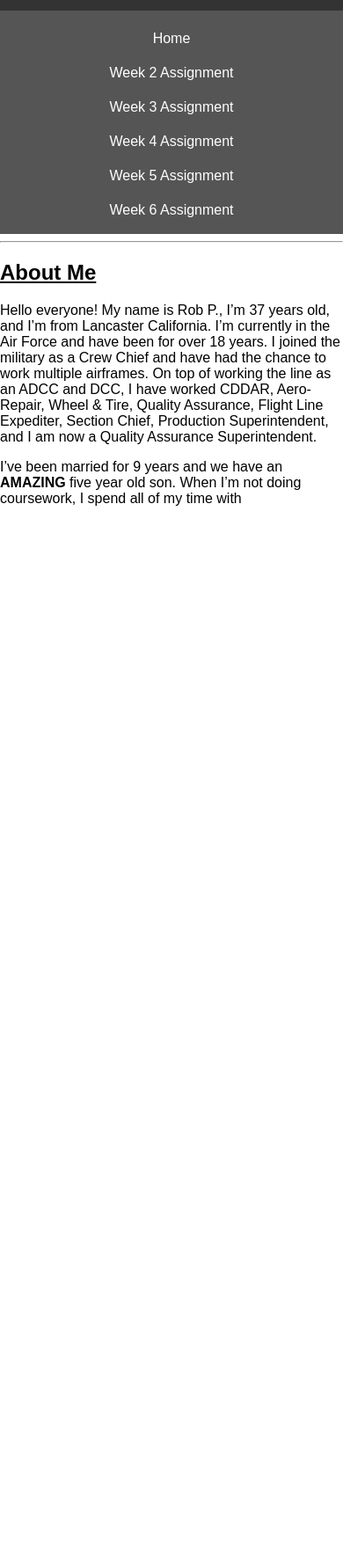
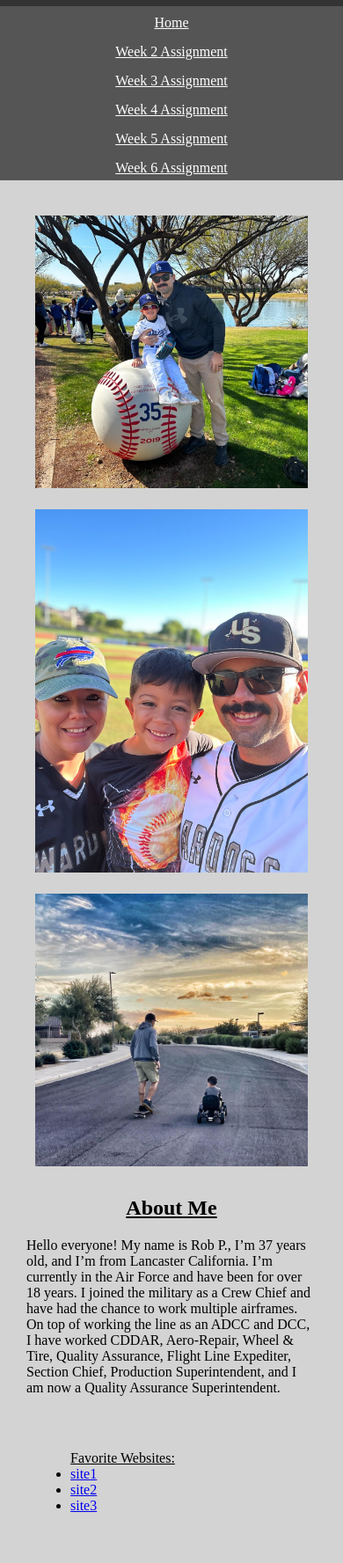
Before and after one commit to Rob-Pulido/Rob-Pulido.github.io, a plain HTML site: page index.html in a window 390 px wide. Shown: the part 115-1892 px from the top of the page at 88% size. Before the commit the page ends 844 px from the top, so only its background shows below. Drawn offline with Linux system fonts and the light colour scheme.

Commit message:
Assignment2(Partial Complete)
Added more details.

```diff
--- a/index.html
+++ b/index.html
@@ -5,6 +5,7 @@
     <meta name="viewport" content="width=device-width, initial-scale=1.0">
     <link rel="stylesheet" href="styles.css" />
     <title>Rob Pulido</title>
+
 </head>
 
 <body>
@@ -23,22 +24,41 @@
         <a href="#">Week 6 Assignment</a>
     </nav>
 
-    <hr />
-    <div name="links" class="leftSection">
-        <!-- Links will go here.-->
+    <!-- Main Content-->
+    <div class="main-container">
+
+        <!--Left Side Bar-->
+        <div class="left-sidebar">
+            <section>
+            <ul>
+            <u>Favorite Websites:</u>
+            <li><a href="#">site1</a></li>
+            <li><a href="#">site2</a></li>
+            <li><a href="#">site3</a></li>
+            </ul></section>
         </div>
-    <div name="aboutMe" class="mainSection">
-        <h2><b><u>About Me</u></b></h2>
-        <!--About me will go here-->
+
+        <!--Center Section-->
+        <div class="center">
+
+            <img src="imgs/me-and-son.jpg" alt="Picture of me and son" />
+            <img src="imgs/family-pic.jpg" alt="Picture of me and family"/>
+            <img src="imgs/riding-off.jpg" alt="Picture of me and son riding off" />
+
+            <h2 style="text-align:center"><b><u>About Me</u></b></h2>
             <p>
                 Hello everyone! My name is Rob P., I’m 37 years old, and I’m from Lancaster California. I’m currently in the Air Force and have been for over 18 years.
                 I joined the military as a Crew Chief and have had the chance to work multiple airframes. On top of working the line as an ADCC and DCC, I have worked CDDAR,
                 Aero-Repair, Wheel & Tire, Quality Assurance, Flight Line Expediter, Section Chief, Production Superintendent, and I am now a Quality Assurance Superintendent.
             </p>
             <p>
-            I’ve been married for 9 years and we have an <b>AMAZING</b> five year old son. When I’m not doing coursework, I spend all of my time with
+                <!--I’ve been married for 9 years and we have an <b>AMAZING</b> five year old son. As you can see from my pictures,-->
             </p>
         </div>
 
+        <!--Right Side Bar / Empty, used for spacing when fullscreen-->
+        <div class="right-sidebar"></div>
+
+    </div>
 </body>
 </html>
--- a/styles.css
+++ b/styles.css
@@ -1,17 +1,15 @@
 /* styles.css */
 body {
-    font-family: Arial, sans-serif;
-    margin: 0;
-    box-sizing: border-box;
-    align-items: stretch;
-    flex-wrap: wrap;
-
+    display: flex;
+    flex-direction: column;
+    margin: 0px;
+    background-color:lightgray;
 }
 
 header {
-    border-radius: 25px 25px 0px 0px;
+   /* border-radius: 25px 25px 0px 0px;*/
     background-color: #333;
-    padding: 5px;
+    padding-top: 5px;
     color: white;
     text-align: center;
 }
@@ -22,43 +20,51 @@ nav {
     top: 0;
     justify-content: space-around;
     background-color: #555;
-    padding: 10px;
+    /*padding: 5px 5px;*/
 }
 
     nav a {
         color: white;
-        text-decoration: none;
-        padding: 8px 16px;
-        border-radius: 4px;
+        /*text-decoration: none;*/
+        padding: 5px;
     }
 
+.main-container {
+    display: flex;
+    flex: 1;
+}
 
+.main-container {
+    flex: 1;
+    padding: 20px;
+}
 
-/*.left {
+.left-sidebar {
+    flex: 0 0 15%;
+    padding: 20px;
+}
+
+.right-sidebar {
+    flex: 0 0 15%;
+    padding: 20px;
+}
+
+.center {
     flex: 1;
-    display: flex;
-    background-color: lightblue;
-    align-content: flex-start;
-    width: 20%;
+    padding: 20px;
+}
+
+img {
+    flex: 1;
+    max-width: 25%;
+    height: auto;
+    padding: 10px;
+    align-items: center;
+    align-content: center;
+    text-align: center;
     box-sizing: border-box;
 }
 
-.center {
-    display: flex;
-    flex: 1;
-    background-color: lightgreen;
-    width: 60%;
-    box-sizing: border-box;
-}
-
-.right {
-    display: flex;
-    flex: 1;
-    background-color: lightcoral;
-    align-content: flex-end;
-    width: 20%;
-    box-sizing: border-box;
-}*/
 
 @media screen and (max-width: 600px) {
     header{
@@ -76,17 +82,30 @@ nav {
 
     }
 
-    .left, .right {
-        min-width: 100%; /* Full width on smaller screens */
+    .main-container {
+        flex: 1;
+        flex-direction:column;
+    }
+
+
+
+    .right-sidebar{
+        display: none;
     }
 
     .center {
         order: -1; /* Move center to the top on smaller screens */
+        padding: 10px;
+    }
+
+    img {
+        max-width: 100%;
+        flex-direction: column;
     }
 }
 
-@media screen and (min-width: 601px){
+/*@media screen and (min-width: 601px){
     body{
         margin: 20px;
     }
-}
+}*/
```
Also changed, not shown: assignment-two.html (+15 -7 lines), testpage.html (added, +86 -0 lines), imgs/baseball.jpg (added), imgs/family-pic.jpg (added), imgs/me-and-son.jpg (added), imgs/riding-off.jpg (added). Lines whose indentation alone changed are shown as unchanged.
